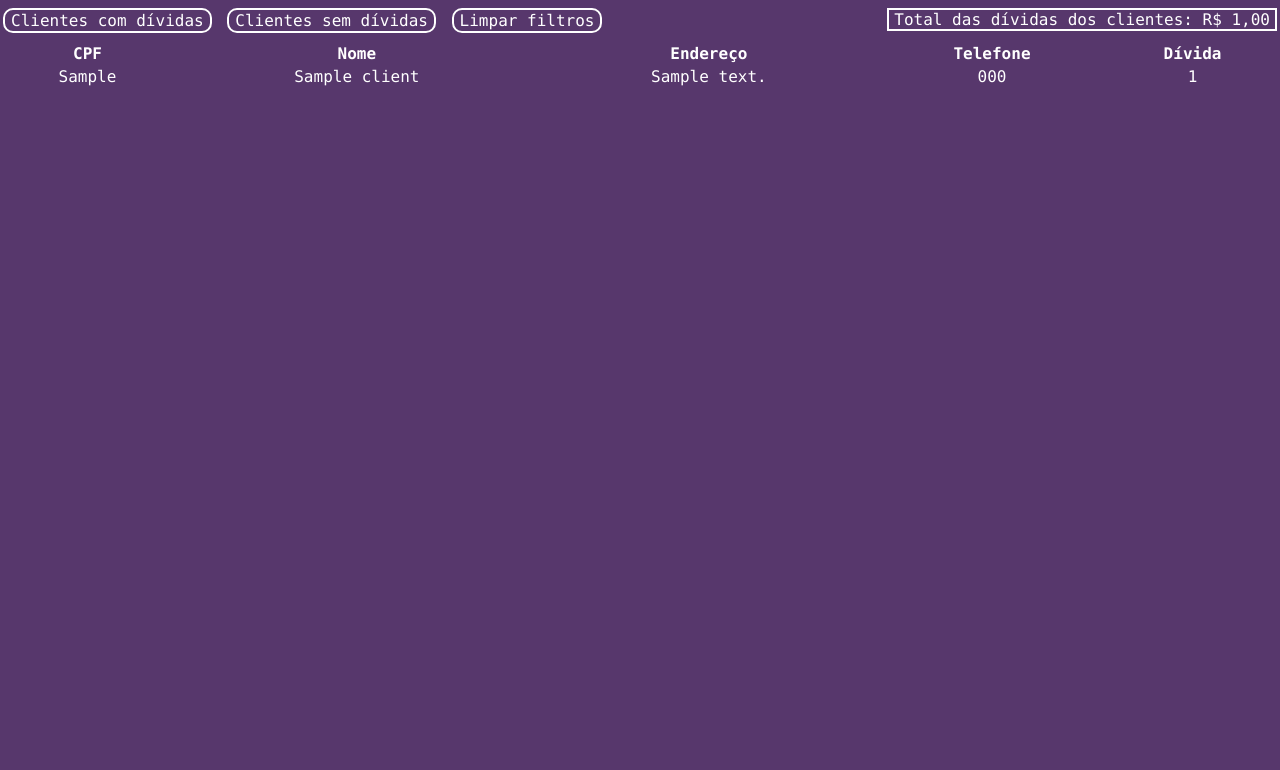
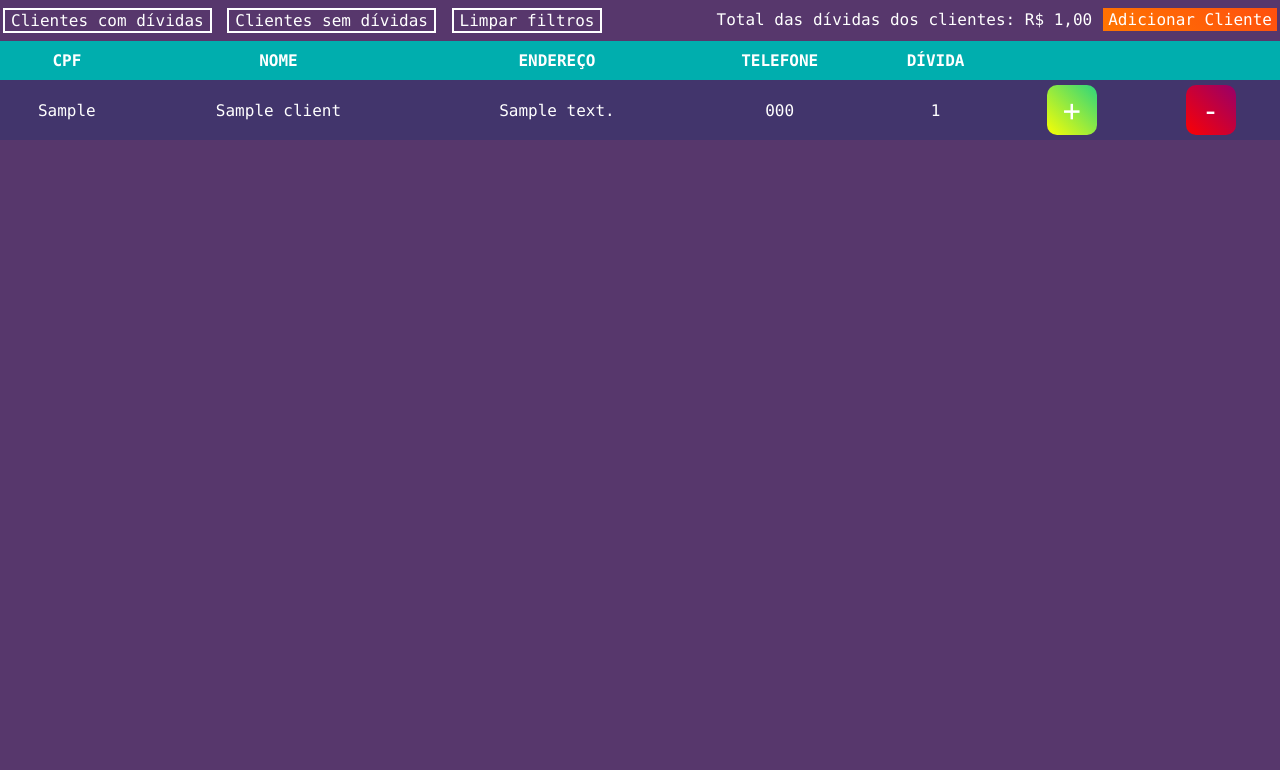
Before and after one commit to Giancarl021/Rent-A-Car, a PHP site: page / in a window 1280 px wide, after a click on "Clientes". Shown: the part 30-800 px from the top of the page. Run offline with PHP 8.4, Linux system fonts and the light colour scheme; tables that the repository leaves empty hold one stand-in row (values such as "Sample post"); data that the repository does not hold is empty; some web fonts are replaced.

Commit message:
style update

```diff
--- a/css/style.css
+++ b/css/style.css
@@ -4,7 +4,12 @@
     --header-height: 30px;
     --tab-selector-top: 3px;
     --default-tab-color: rgb(87, 55, 108);
-    --default-gradient: linear-gradient(45deg, rgb(185, 24, 185), rgb(76, 0, 255), rgb(185, 24, 64));
+    --main-page-gradient: linear-gradient(45deg, rgb(185, 24, 185), rgb(76, 0, 255), rgb(185, 24, 64));
+    --button-gradient: linear-gradient(45deg, #ff7700, #ff3219, #ff0256);
+    --delete-button-gradient: linear-gradient(45deg, red, purple, blue);
+    --edit-button-gradient: linear-gradient(45deg, #ffff00, #00cc98, #00ff44);
+    --default-gradient-animation: bg 15s ease-in-out infinite alternate;
+    --table-button-size: 50px;
 }
 
 * {
@@ -40,12 +45,48 @@ section {
 }
 
 table {
+    position: relative;
+    /*width: calc(100% - 50px);*/
     width: 100%;
+    left: 50%;
+    transform: translate(-50%);
     text-align: center;
+    background-color: transparent;
 }
 
-tr:hover {
-    background-color: red;
+table, th, tr, td {
+    border-spacing: 0;
+    border-collapse: collapse;
+    padding: 0;
+    margin: 0;
+}
+
+tr:nth-child(1) {
+    background-color: #00aeae;
+}
+th {
+    padding: 10px 0 !important;
+    text-transform: uppercase;
+}
+
+td:nth-last-child(1),
+th:nth-last-child(1) {
+    /*background-color: var(--default-tab-color);*/
+    padding: 5px;
+}
+
+td:nth-last-child(2),
+th:nth-last-child(2) {
+    /*background-color: var(--default-tab-color);*/
+    padding: 5px;
+}
+
+tr {
+    background-color: #42356c;
+}
+
+tr:not(:nth-child(1)):hover {
+    background-color: #302d6c !important;
 }
 
 .tab-selector {
@@ -77,7 +118,7 @@ tr:hover {
 
 .tab {
     background-color: var(--default-tab-color);
-    top: 0;
+    /*top: var(--header-height);*/
     left: 0;
     position: absolute;
     width: 100%;
@@ -87,13 +128,14 @@ tr:hover {
 .tab:nth-child(1) {
     top: calc(-1 * var(--header-height));
     height: calc(100% + var(--header-height));
-    background-image: var(--default-gradient);
+    background-image: var(--main-page-gradient);
     background-size: 400%;
-    animation: bg 25s ease-in-out infinite alternate;
+    animation: var(--default-gradient-animation);
 }
 
 .sub-tab {
     position: relative;
+    /*top: var(--header-height);*/
     top: 0;
     left: 0;
     margin: 5px 0;
@@ -106,7 +148,6 @@ tr:hover {
     border: 2px solid white;
     outline: none;
     font-size: 100%;
-    border-radius: 10px;
     margin: 3px;
 }
 
@@ -121,9 +162,45 @@ tr:hover {
 .sub-tab-info {
     float: right;
     margin: 3px;
-    border: 2px solid white;
-    padding: 0 5px;
-    /*border-radius: 10px;*/
+    padding: 2px 5px;
+    background-color: var(--default-tab-color);
+}
+
+.sub-tab-button {
+    float: right;
+    margin: 3px;
+    padding: 2px 5px;
+    border: none !important;
+    border-radius: 0 !important;
+    background-image: var(--button-gradient);
+    background-size: 400%;
+    animation: var(--default-gradient-animation);
+}
+
+.table-button {
+    width: var(--table-button-size);
+    height: var(--table-button-size);
+    margin: 0;
+    padding: 0;
+    background-color: transparent;
+    border: none;
+    outline: none;
+}
+
+.edit-button {
+    background-image: var(--edit-button-gradient);
+    background-size: 400%;
+    animation: var(--default-gradient-animation);
+    border-radius: 10px;
+    font-size: 30px;
+}
+
+.delete-button {
+    background-image: var(--delete-button-gradient);
+    background-size: 400%;
+    animation: var(--default-gradient-animation);
+    border-radius: 10px;
+    font-size: 30px;
 }
 
 #main-title {
--- a/index.php
+++ b/index.php
@@ -45,6 +45,7 @@
                 <button type="button" onclick="/* Filter clients by with Debt*/">Clientes com dívidas</button>
                 <button type="button" onclick="/* Filter clients by without Debt*/">Clientes sem dívidas</button>
                 <button type="button" onclick="/* Clear Filters*/">Limpar filtros</button>
+                <button class="sub-tab-button">Adicionar Cliente</button>
                 <div class="sub-tab-info">
                     Total das dívidas dos clientes: R$
                     <?php
@@ -64,10 +65,14 @@
                                 <th>Endereço</th>
                                 <th>Telefone</th>
                                 <th>Dívida</th>
+                                <th></th>
+                                <th></th>
                             </tr>";
 
                     foreach ($clients as $client) {
-                        echo "<tr>" . $client->toString("td") . "</tr>";
+                        echo "<tr>" . $client->toString("td") .
+                            "<td><button class='table-button edit-button' type='button'>+</button></td>" .
+                            "<td><button class='table-button delete-button' type='button'>-</button></td></tr>";
                     }
 
                     echo "</table >";
@@ -90,10 +95,14 @@
                                 <th>R$/Km</th>
                                 <th>Taxa diária</th>
                                 <th>Observações</th>
+                                <th></th>
+                                <th></th>
                             </tr>";
 
                     foreach ($cars as $car) {
-                        echo "<tr>" . $car->toString("td") . "</tr>";
+                        echo "<tr>" . $car->toString("td") .
+                            "<td><button class='table-button edit-button' type='button'>+</button></td>" .
+                            "<td><button class='table-button delete-button' type='button'>-</button></td></tr>";
                     }
 
                     echo "</table>";
@@ -112,10 +121,14 @@
                                 <th>Carro</th>
                                 <th>Data de Aluguel</th>
                                 <th>Data de Devolução</th>
+                                <th></th>
+                                <th></th>
                             </tr>";
 
                     foreach ($rents as $rent) {
-                        echo "<tr>" . $rent->toString("td") . "</tr>";
+                        echo "<tr>" . $rent->toString("td") .
+                            "<td><button class='table-button edit-button' type='button'>+</button></td>" .
+                            "<td><button class='table-button delete-button' type='button'>-</button></td></tr>";
                     }
 
                     echo "</table>";
--- a/php/DAO.php
+++ b/php/DAO.php
@@ -22,8 +22,7 @@
             return false;
         }
         $r = [];
-        for ($i = 0; $i < $q->num_rows; $i++) {
-            $arr = mysqli_fetch_array($q);
+        while ($arr = mysqli_fetch_array($q)) {
             array_push($r, new Car(
                 $arr["carPlate"],
                 $arr["carYear"],
@@ -44,8 +43,7 @@
             return false;
         }
         $r = [];
-        for ($i = 0; $i < $q->num_rows; $i++) {
-            $arr = mysqli_fetch_array($q);
+        while ($arr = mysqli_fetch_array($q)) {
             array_push($r, new Rent(
                 $arr["clientCpf"],
                 $arr["carPlate"],
@@ -62,8 +60,7 @@
             return false;
         }
         $r = [];
-        for ($i = 0; $i < $q->num_rows; $i++) {
-            $arr = mysqli_fetch_array($q);
+        while ($arr = mysqli_fetch_array($q)) {
             array_push($r, new Client(
                 $arr["cpf"],
                 $arr["name"],
@@ -77,10 +74,10 @@
 
     function getDebtFromClients($database) {
         $q = $database->query("select sum(debt) as totalDebt from Client");
-        if(!$q) {
+        if (!$q) {
             return false;
         }
         $r = mysqli_fetch_array($q)["totalDebt"];
-        if(is_null($r)) $r = 0;
+        if (is_null($r)) $r = 0;
         return number_format($r, 2, ",", ".");
     }
```
